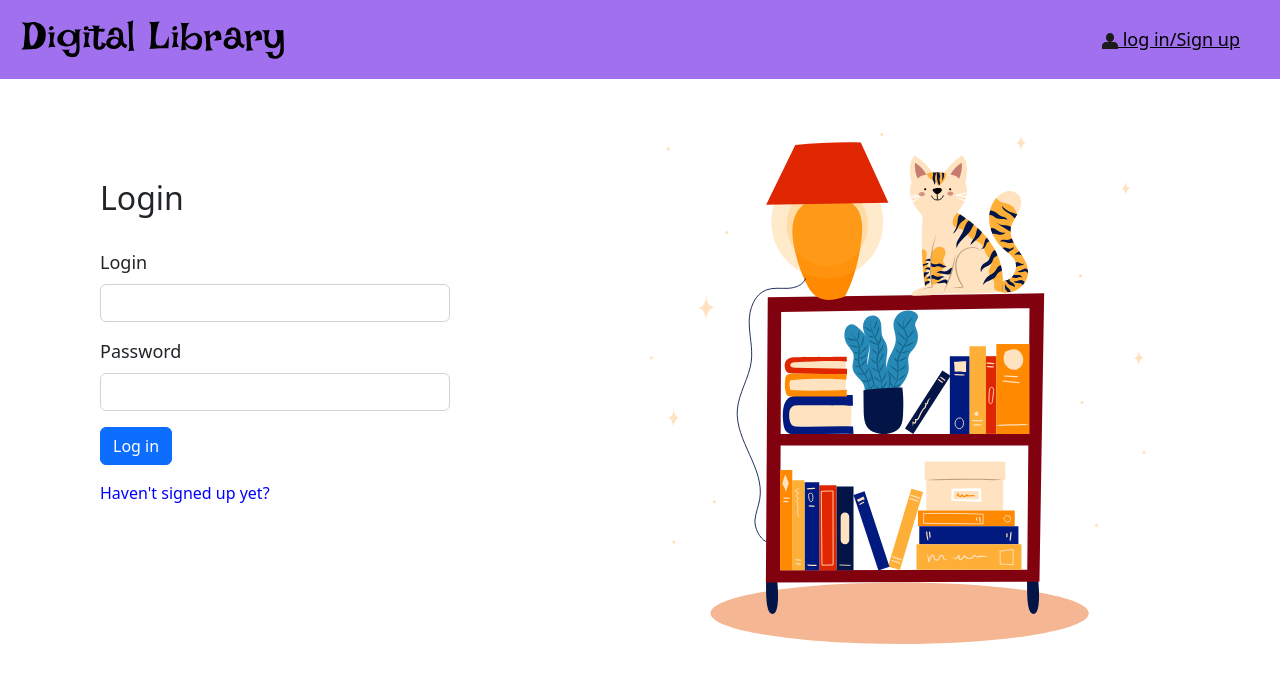
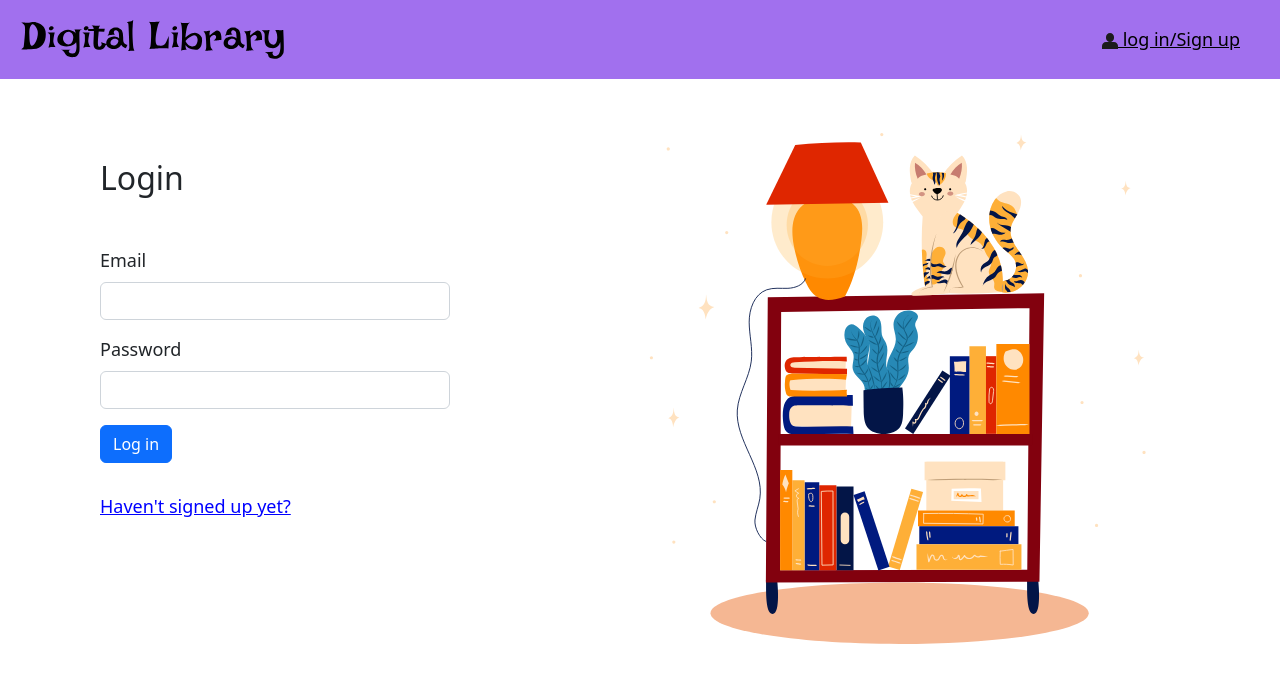
Before and after one commit to olyaapg/Digital-Library-Frontend, a Vue app in the folder digital_library/: page /login in a window 1280 px wide. Shown: the top 682 px of the page. Built offline with nearby package versions, Linux system fonts and the light colour scheme; no server answers; a web font is replaced by a local one.

Commit message:
fix some bags in LoginView (Login + Sign up)

```diff
--- a/digital_library/src/components/DetailedInformation.vue
+++ b/digital_library/src/components/DetailedInformation.vue
@@ -6,7 +6,7 @@
             <div class="fieldInfo">
                 <h3>
                     <span>Number of reviews:</span>
-                    <span class="fieldValue">{{ theBook.reviews.length }}</span>
+                    <span class="fieldValue" v-if="theBook.reviews">{{ theBook.reviews.length }}</span>
                 </h3>
                 <h3>
                     <span>Average rating:</span>
@@ -40,12 +40,12 @@
                 <h2>Create review</h2>
                 <h3 style="margin: 15px;">Your comment:</h3>
                 <div class="flexAndColumn">
-                    <textarea v-model="comment" rows="4" cols="50" placeholder="Write your comment here" maxlength="300"
+                    <textarea v-model="comment" rows="4" cols="50" placeholder="Write your comment here" maxlength="255"
                         style="margin-bottom: 15px;"></textarea>
                     <div class="gradeAndPublish">
                         <div>
                             <p style="margin: 0;">Grade</p>
-                            <StarRating v-model:rating="currentRating" :increment="0.5" :star-size="30" />
+                            <StarRating v-model:rating="currentRating" :star-size="30" />
                         </div>
                         <button type="button" @click="publishComment"
                             class="btn btn-success buttonPublish">Publish</button>
@@ -148,7 +148,11 @@ onMounted(async () => {
     }
     await fetchWrapper.get(serverURL + `/review/getMeanGrade/${number}`)
         .then((response) => {
-            theBook.value.meanGrade = response;
+            if (response === -1) {
+                theBook.value.meanGrade = "-";
+            } else {
+                theBook.value.meanGrade = response.toFixed(2);
+            }
         }).catch((err) => {
             console.log(err);
         });
--- /dev/null
+++ b/digital_library/src/components/LoginForm.vue
@@ -0,0 +1,62 @@
+<template>
+    <h2 style="margin-bottom: 50px;">Login</h2>
+    <Form @submit="onSubmit" :validation-schema="schema" v-slot="{ errors, isSubmitting }">
+        <div class="mb-3">
+            <label class="form-label" for="emailField">Email</label>
+            <Field name="email" type="email" class="form-control small-input" :class="{ 'is-invalid': errors.email }"
+                id="emailField" />
+            <div class="invalid-feedback">{{ errors.email }}</div>
+        </div>
+        <div class="mb-3">
+            <label class="form-label" for="passwordField">Password</label>
+            <Field name="password" type="password" class="form-control small-input"
+                :class="{ 'is-invalid': errors.password }" id="passwordField" />
+            <div class="invalid-feedback">{{ errors.password }}</div>
+        </div>
+        <div class="mb-3">
+            <button class="btn btn-primary" :disabled="isSubmitting">
+                <span v-show="isSubmitting" class="spinner-border spinner-border-sm me-1"></span>
+                Log in
+            </button>
+        </div>
+        <div v-show="errors.apiError" class="alert alert-danger mt-3 mb-0 errors-block">
+            {{ errors.apiError }}
+        </div>
+    </Form>
+</template>
+
+<script setup>
+import { Form, Field } from 'vee-validate';
+import * as Yup from 'yup';
+import { useAuthStore } from '../stores/auth.store';
+import { useRouter } from 'vue-router';
+
+const router = useRouter();
+const authStore = useAuthStore();
+const schema = Yup.object().shape({
+    email: Yup.string().required('Mail is required'),
+    password: Yup.string().required('Password is required')
+});
+
+
+async function onSubmit(values, { setErrors }) {
+    const { email, password } = values;
+    try {
+        await authStore.login(email, password);
+        router.back();
+    } catch (error) {
+        return setErrors({ apiError: error });
+    }
+}
+</script>
+
+
+<style scoped>
+.small-input {
+    width: 350px;
+}
+
+.errors-block {
+    max-width: 350px;
+}
+</style>
--- a/digital_library/src/components/LoginView.vue
+++ b/digital_library/src/components/LoginView.vue
@@ -1,38 +1,12 @@
 <template>
     <div class="form-wrapper">
         <div class="form-content">
-            <h2 v-show="!isRegister">Login</h2>
-            <h2 v-show="isRegister">Sign up</h2>
-            <br>
-            <Form @submit="onSubmit" :validation-schema="schema" v-slot="{ errors, isSubmitting }">
-                <div class="mb-3" v-if="isRegister">
-                    <label class="form-label">Username</label>
-                    <Field name="username" type="text" class="form-control small-input"
-                        :class="{ 'is-invalid': errors.username }" />
-                    <div class="invalid-feedback">{{ errors.username }}</div>
-                </div>
-                <div class="mb-3">
-                    <label class="form-label">Login</label>
-                    <Field name="login" type="text" class="form-control small-input"
-                        :class="{ 'is-invalid': errors.login }" />
-                    <div class="invalid-feedback">{{ errors.login }}</div>
-                </div>
-                <div class="mb-3">
-                    <label class="form-label">Password</label>
-                    <Field name="password" type="password" class="form-control small-input"
-                        :class="{ 'is-invalid': errors.password }" />
-                    <div class="invalid-feedback">{{ errors.password }}</div>
-                </div>
-                <div class="mb-3">
-                    <button class="btn btn-primary" :disabled="isSubmitting">
-                        <span v-show="isSubmitting" class="spinner-border spinner-border-sm me-1"></span>
-                        {{ buttonInscription }}
-                    </button>
-                </div>
-                <div v-if="errors.apiError" class="alert alert-danger mt-3 mb-0">{{ errors.apiError }}</div>
-            </Form>
-            <div style="color: blue; cursor: pointer; width: fit-content;" @click="isRegister = !isRegister">
-                {{ underButtonInscription }}
+            <LoginForm v-if="isLogin" />
+            <SignUpForm v-else />
+            <div style="margin-top: 30px;">
+                <span @click="isLogin = !isLogin">
+                    {{ inscription }}
+                </span>
             </div>
         </div>
         <div class="image-wrapper">
@@ -42,73 +16,27 @@
 </template>
 
 <script setup>
-import { computed, ref } from 'vue';
-import { Form, Field } from 'vee-validate';
-import * as Yup from 'yup';
-
-import { useRouter } from 'vue-router'
+import { ref, computed } from 'vue';
+import { useRouter } from 'vue-router';
 import { useAuthStore } from '../stores/auth.store';
+import LoginForm from './LoginForm.vue';
+import SignUpForm from './SignUpForm.vue'
 
 const router = useRouter();
 const authStore = useAuthStore();
-
-const isRegister = ref(false);
-const heading = computed(() => {
-    if (isRegister.value) {
-        return "Create your account";
+const isLogin = ref(true);
+const inscription = computed(() => {
+    if (isLogin.value) {
+        return "Haven't signed up yet?";
     } else {
-        return "Log In";
+        return "Already have an account?";
     }
-});
-const buttonInscription = computed(() => {
-    if (isRegister.value) {
-        return "Sign up";
-    } else {
-        return "Log in";
-    }
-});
-const underButtonInscription = computed(() => {
-    if (isRegister.value) {
-        return "Already have an account?";
-    } else {
-        return "Haven't signed up yet?";
-    }
-});
+})
 
 // redirect to home if already logged in
 if (authStore.user) {
     router.push('/');
 }
-
-const schema = Yup.object().shape({
-    login: Yup.string().required('Login is required'),
-    password: Yup.string().required('Password is required'),
-    username: Yup.string().when('isRegister', {
-        is: true,
-        then: Yup.string().notRequired(),
-    }),
-});
-
-async function onSubmit(values, { setErrors }) {
-    const { username, login, password } = values;
-
-    if (isRegister.value == false) {
-        try {
-            await authStore.login(login, password);
-            router.back();
-        } catch (error) {
-            return setErrors({ apiError: error });
-        }
-    } else {
-        try {
-            await authStore.signup(login, username, password);
-            router.back();
-        } catch (error_1) {
-            return setErrors({ apiError: error_1 });
-        }
-    }
-}
-
 </script>
 
 
@@ -120,7 +48,7 @@ async function onSubmit(values, { setErrors }) {
 }
 
 .form-content {
-    margin-top: 100px;
+    margin-top: 80px;
 }
 
 .image-wrapper {
@@ -133,7 +61,12 @@ async function onSubmit(values, { setErrors }) {
     height: auto;
 }
 
-.small-input {
-    width: 350px;
+span {
+    color: blue;
+    cursor: pointer;
+    width: fit-content;
+    font-size: large;
+    font-weight: 500;
+    text-decoration: underline;
 }
 </style>
--- /dev/null
+++ b/digital_library/src/components/SignUpForm.vue
@@ -0,0 +1,76 @@
+<template>
+    <h2 style="margin-bottom: 50px;">Sign up</h2>
+    <Form @submit="onSubmit" :validation-schema="schema" v-slot="{ errors, isSubmitting }">
+        <div class="mb-3">
+            <label class="form-label" for="usernameField">Username</label>
+            <Field name="username" type="text" class="form-control small-input"
+                :class="{ 'is-invalid': errors.username }" id="usernameField" />
+            <div class="invalid-feedback">{{ errors.username }}</div>
+        </div>
+        <div class="mb-3">
+            <label class="form-label" for="emailField">Email</label>
+            <Field name="email" type="email" class="form-control small-input" :class="{ 'is-invalid': errors.email }"
+                id="emailField" />
+            <div class="invalid-feedback">{{ errors.email }}</div>
+            <small class="form-text text-muted">We'll never share your email with anyone
+                else.</small>
+        </div>
+        <div class="mb-3">
+            <label class="form-label" for="passwordField">Password</label>
+            <Field name="password" type="password" class="form-control small-input"
+                :class="{ 'is-invalid': errors.password }" id="passwordField" />
+            <div class="invalid-feedback">{{ errors.password }}</div>
+        </div>
+        <div class="mb-3 form-check">
+            <input v-model="allowNotifications" type="checkbox" class="form-check-input" id="permission">
+            <label class="form-check-label" for="permission">Allow sending notifications by email</label>
+        </div>
+        <div class="mb-3">
+            <button class="btn btn-primary" :disabled="isSubmitting">
+                <span v-show="isSubmitting" class="spinner-border spinner-border-sm me-1"></span>
+                Sign up
+            </button>
+        </div>
+        <div v-if="errors.apiError" class="alert alert-danger mt-3 mb-0">{{ errors.apiError }}</div>
+    </Form>
+</template>
+
+<script setup>
+import { Form, Field } from 'vee-validate';
+import * as Yup from 'yup';
+import { useAuthStore } from '../stores/auth.store';
+import { ref } from 'vue';
+import { useRouter } from 'vue-router';
+
+const allowNotifications = ref(true);
+const router = useRouter();
+const authStore = useAuthStore();
+const schema = Yup.object().shape({
+    username: Yup.string().required('Username is required'),
+    email: Yup.string().required('Mail is required'),
+    password: Yup.string().required('Password is required')
+});
+
+async function onSubmit(values, { setErrors }) {
+    console.log(allowNotifications.value);
+    const { username, email, password } = values;
+    try {
+        await authStore.signup(email, username, password);
+        router.back();
+    } catch (error_1) {
+        return setErrors({ apiError: error_1 });
+    }
+}
+
+</script>
+
+
+<style scoped>
+.small-input {
+    width: 350px;
+}
+
+.errors-block {
+    max-width: 350px;
+}
+</style>
--- a/digital_library/src/stores/auth.store.js
+++ b/digital_library/src/stores/auth.store.js
@@ -30,7 +30,7 @@ export const useAuthStore = defineStore('auth', {
             //fetchWrapper.post(`${baseUrl}/revoke-token`, {}, { credentials: 'include' });
             this.stopRefreshTokenTimer();
             this.user = null;
-            //router.push('/login');
+            router.push('/login');
         },
         async refreshToken() {
             let refreshToken = this.user.refreshToken;
```
Also changed, not shown: digital_library/src/helpers/fetch-wrapper.js (+17 -5 lines).
